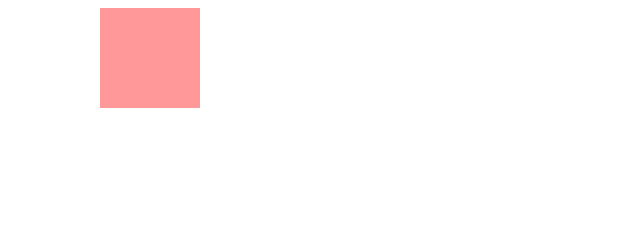
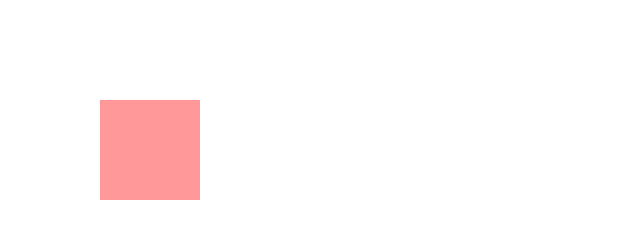
Before and after one commit to zmqcc/test, a plain HTML site: page index.html in a window 1280 px wide. Shown: the whole page, without its empty margins (0-640 px from the left). Drawn offline with Linux system fonts and the light colour scheme.

Commit message:
撤销上一次的提交命令，提交新的代码

```diff
--- a/index.html
+++ b/index.html
@@ -11,6 +11,7 @@
 				background:#f99;
 				position:absolute;
 				left:100px;
+				top:100px;
 			}
 		</style>
 	</head>
```
